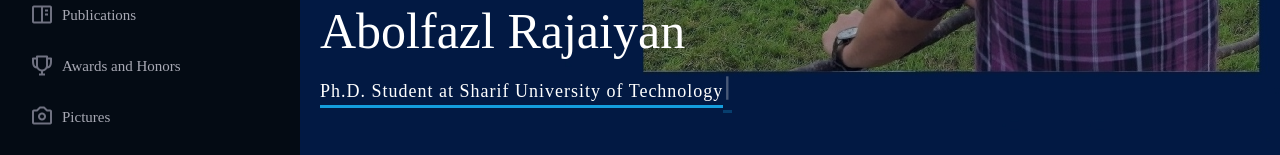
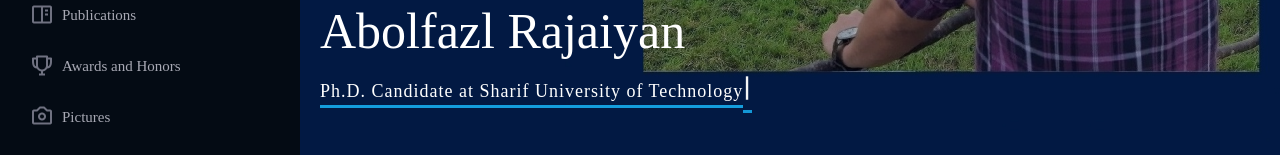
Before and after one commit to Rajaiyan/Rajaiyan.github.io, a plain HTML site: page index.html in a window 1280 px wide. Shown: the part 424-579 px from the top of the page. Drawn offline with nearby package versions, Linux system fonts and the light colour scheme.

Commit message:
Update index.html

```diff
--- a/index.html
+++ b/index.html
@@ -219,7 +219,7 @@
 <section id="hero" class="d-flex flex-column justify-content-center align-items-start" style="height: 100vh;">
     <div class="hero-container" data-aos="fade-in" style="margin-top: 200px; padding-left: 320px; font-family: 'Times New Roman', Times, serif;">
       <h11>Abolfazl Rajaiyan</h11>
-      <p> <span class="typed typed1" data-typed-items="Ph.D. Student at Sharif University of Technology, Electrical Engineer, IC Designer"></span></p>
+      <p> <span class="typed typed1" data-typed-items="Ph.D. Candidate at Sharif University of Technology, Electrical Engineer, IC Designer"></span></p>
       <div style="font-size: 5px; font-family: 'Times New Roman', Times, serif; padding-left: 320px;">
       </div>
 <!--
@@ -922,4 +922,5 @@
 
 </body>
 
+
 </html>
```
